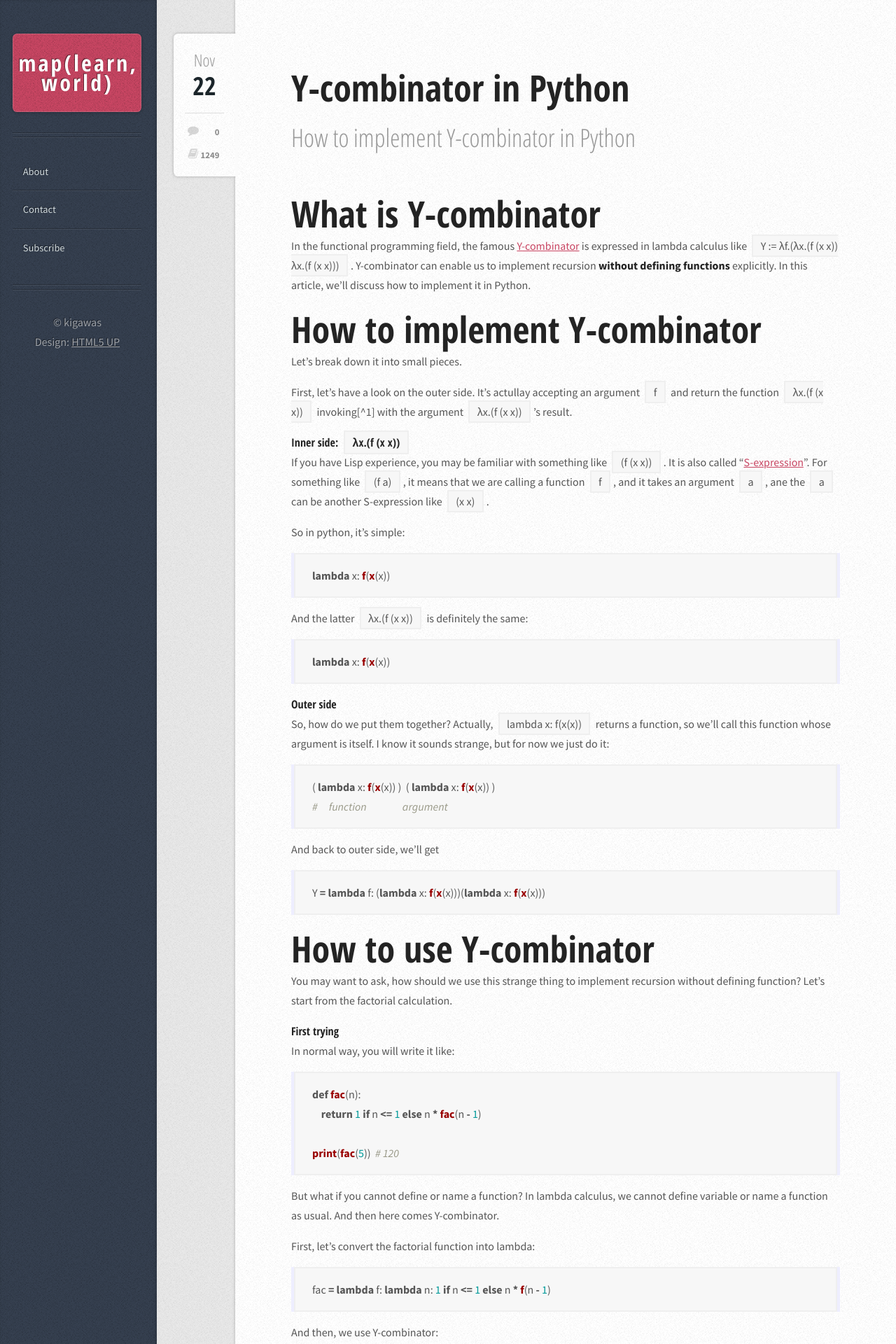
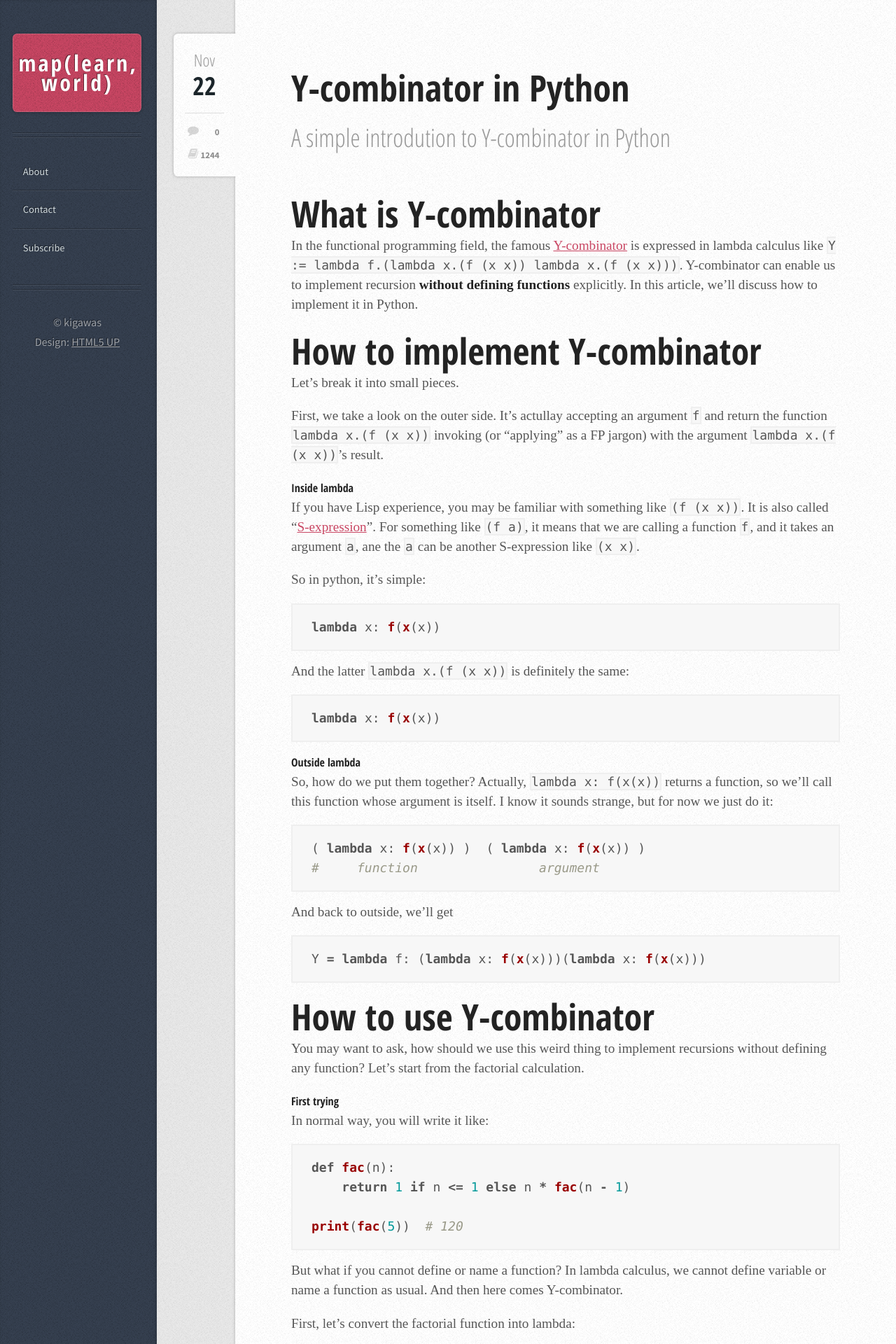
Before and after one commit to kigawas/kigawas.github.io, a Jekyll site: the page built from _posts/2018-11-22-y-combinator-in-python.md, in a window 1280 px wide. Shown: the top 1920 px of the page at 70% size. Built offline with Jekyll 4.4.1, drawn with Linux system fonts in a browser that asks for light colours; some web fonts are replaced; comment, search, counter and statistics services are not loaded; some of the changed text lies outside the part shown.

Commit message:
[Fix] font

````diff
--- a/_config.yml
+++ b/_config.yml
@@ -14,20 +14,23 @@
 url: "https://kigawas.me" # the base hostname & protocol for your site
 twitter_username: kigawas
 github_username:  kigawas
+permalink: pretty
 
 # Build settings
 markdown: kramdown
+
 # paginate
 plugins:
  - jekyll-paginate
  - jekyll-feed
 paginate_path: "/page/:num/"
 paginate: 4
+
 # sass
 sass:
   sass_dir: assets/sass
 
-#default
+# default
 defaults:
   -
     scope:
--- a/_includes/head.html
+++ b/_includes/head.html
@@ -10,4 +10,5 @@
   <!--[if lte IE 8]><link rel="stylesheet" href="{{ "assets/css/ie8.css" | prepend: site.baseurl}}" /><![endif]-->
   <link rel="canonical" href="{{ page.url | replace:'index.html','' | prepend: site.baseurl | prepend: site.url }}">
   <link rel="alternate" type="application/rss+xml" title="{{ site.title }}" href="{{ "/feed.xml" | prepend: site.baseurl | prepend: site.url }}">
+  <link href="https://fonts.googleapis.com/css?family=Quattrocento" rel="stylesheet">
 </head>
--- a/_layouts/post.html
+++ b/_layouts/post.html
@@ -13,8 +13,8 @@
 
     <div class="info">
         <span class="date">
-        <span class="month">{{ page.date | date: '%b' }}</span><span class="day"> {{ page.date | date: '%d' }}</span>
-        <span class="year">, {{ page.date | date: '%Y' }}</span>
+            <span class="month">{{ page.date | date: '%b' }}</span><span class="day"> {{ page.date | date: '%d' }}</span>
+            <span class="year">, {{ page.date | date: '%Y' }}</span>
         </span>
 
         <ul class="stats">
@@ -27,7 +27,6 @@
         {{ content }}
     </div>
 
+    {% include disqus.html %}
 
 </article>
-
-{% include disqus.html %}
--- a/_posts/2018-11-22-y-combinator-in-python.md
+++ b/_posts/2018-11-22-y-combinator-in-python.md
@@ -1,19 +1,19 @@
 ---
 title: Y-combinator in Python
-excerpt: How to implement Y-combinator in Python
+excerpt: A simple introdution to Y-combinator in Python
 ---
 
 ## What is Y-combinator
 
-In the functional programming field, the famous [Y-combinator](https://en.wikipedia.org/wiki/Fixed-point_combinator#Fixed_point_combinators_in_lambda_calculus) is expressed in lambda calculus like `Y := λf.(λx.(f (x x)) λx.(f (x x)))`. Y-combinator can enable us to implement recursion **without defining functions** explicitly. In this article, we'll discuss how to implement it in Python.
+In the functional programming field, the famous [Y-combinator](https://en.wikipedia.org/wiki/Fixed-point_combinator#Fixed_point_combinators_in_lambda_calculus) is expressed in lambda calculus like `Y := lambda f.(lambda x.(f (x x)) lambda x.(f (x x)))`. Y-combinator can enable us to implement recursion **without defining functions** explicitly. In this article, we'll discuss how to implement it in Python.
 
 ## How to implement Y-combinator
 
-Let's break down it into small pieces.
+Let's break it into small pieces.
 
-First, let's have a look on the outer side. It's actullay accepting an argument `f` and return the function `λx.(f (x x))` invoking[^1] with the argument `λx.(f (x x))`'s result.
+First, we take a look on the outer side. It's actullay accepting an argument `f` and return the function `lambda x.(f (x x))` invoking (or "applying" as a FP jargon) with the argument `lambda x.(f (x x))`'s result.
 
-### Inner side: `λx.(f (x x))`
+### Inside lambda
 
 If you have Lisp experience, you may be familiar with something like `(f (x x))`. It is also called "[S-expression](https://www.wikiwand.com/en/S-expression)". For something like `(f a)`, it means that we are calling a function `f`, and it takes an argument `a`, ane the `a` can be another S-expression like `(x x)`.
 
@@ -23,13 +23,13 @@
 lambda x: f(x(x))
 ```
 
-And the latter `λx.(f (x x))` is definitely the same:
+And the latter `lambda x.(f (x x))` is definitely the same:
 
 ```python
 lambda x: f(x(x))
 ```
 
-### Outer side
+### Outside lambda
 
 So, how do we put them together? Actually, `lambda x: f(x(x))` returns a function, so we'll call this function whose argument is itself. I know it sounds strange, but for now we just do it:
 
@@ -38,7 +38,7 @@
 #     function                argument
 ```
 
-And back to outer side, we'll get
+And back to outside, we'll get
 
 ```python
 Y = lambda f: (lambda x: f(x(x)))(lambda x: f(x(x)))
@@ -46,7 +46,7 @@
 
 ## How to use Y-combinator
 
-You may want to ask, how should we use this strange thing to implement recursion without defining function? Let's start from the factorial calculation.
+You may want to ask, how should we use this weird thing to implement recursions without defining any function? Let's start from the factorial calculation.
 
 ### First trying
 
@@ -154,5 +154,3 @@
 Z = lambda f: lambda *args: f(Z(f))(*args)  # eta converted
 print(Z(lambda f: lambda n: 1 if n <= 1 else n * f(n - 1))(5))  # 120
 ```
-
-[^1]&#x3A; Sometimes it is called "apply" as a function programming jargon
--- a/assets/css/main.scss
+++ b/assets/css/main.scss
@@ -7,12 +7,20 @@
 @import "main.scss";
 
 code {
-  font-size: medium;
+  font-size: large;
+  font-family: 'Monaco', monospace;
+  padding: inherit;
+  margin: auto;
+}
+
+pre code{
+  line-height: inherit;
 }
 
 .article {
+  font-family: 'Quattrocento', serif;
   p {
-    font-size: medium;
+    font-size: larger;
   }
 
   ol,
````
